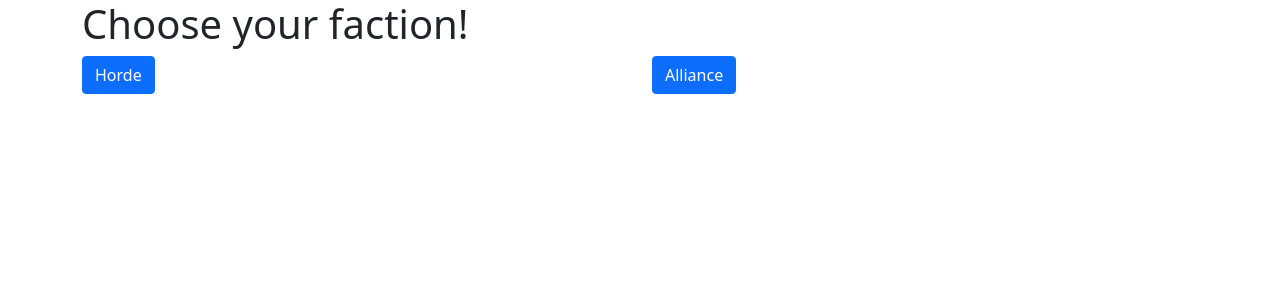
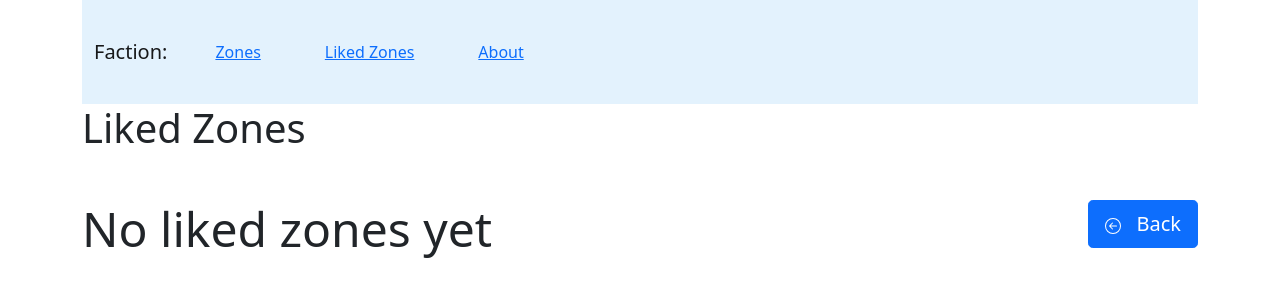
Before and after one commit to skaarj3/wowzones, an Angular app: page /liked in a window 1280 px wide. Shown: the top 300 px of the page. Built offline with nearby package versions, Linux system fonts and the light colour scheme.

Commit message:
Empezamos con faction y luego pasamos a main. AHora toca pasar dato de facción por localStorage

```diff
--- a/src/app/app-routing.module.ts
+++ b/src/app/app-routing.module.ts
@@ -7,11 +7,10 @@ import { FactionComponent } from './components/faction/faction.component';
 import { MainComponent } from './components/main/main.component';
 
 const routes: Routes = [
-  { path: '', component: ZoneListComponent},
+  { path: '', component: FactionComponent},
   { path: 'zone-list', component: ZoneListComponent},
   { path: 'liked', component: LikedComponent},
   { path: 'about', component: AboutComponent},
-  { path : 'faction', component: FactionComponent},
   { path : 'main', component: MainComponent}
 ];
 
--- a/src/app/app.component.html
+++ b/src/app/app.component.html
@@ -1 +1 @@
-<app-faction></app-faction>
+<router-outlet></router-outlet>
--- a/src/app/components/about/about.component.html
+++ b/src/app/components/about/about.component.html
@@ -1,3 +1,4 @@
+<app-nav-bar></app-nav-bar>
 <div class="container">
 
 <p>about works!</p>
--- a/src/app/components/faction/faction.component.ts
+++ b/src/app/components/faction/faction.component.ts
@@ -1,4 +1,4 @@
-import { Component, OnInit } from '@angular/core';
+import { Component, OnInit, Output } from '@angular/core';
 
 
 @Component({
@@ -8,12 +8,15 @@ import { Component, OnInit } from '@angular/core';
 })
 export class FactionComponent implements OnInit {
 
+
   faction: any;
 
   constructor() { }
 
   chooseFaction(faction:any){
-    console.log("Has elegido a " + faction);
+    //console.log("Has elegido a " + faction);
+    this.faction = faction;
+    localStorage.setItem('faction', JSON.stringify(this.faction));
     return this.faction;
   }
 
--- a/src/app/components/liked/liked.component.html
+++ b/src/app/components/liked/liked.component.html
@@ -1,3 +1,4 @@
+<app-nav-bar></app-nav-bar>
 <div class="container">
   <h1>Liked Zones</h1>
 
--- a/src/app/components/main/main.component.html
+++ b/src/app/components/main/main.component.html
@@ -1,2 +1,2 @@
-<app-nav-bar></app-nav-bar>
-<router-outlet></router-outlet>
+<app-nav-bar [faction]=faction></app-nav-bar>
+<app-zone-list></app-zone-list>
--- a/src/app/components/main/main.component.ts
+++ b/src/app/components/main/main.component.ts
@@ -1,4 +1,4 @@
-import { Component, OnInit } from '@angular/core';
+import { Component, Input, OnInit } from '@angular/core';
 import { AppRoutingModule } from 'src/app/app-routing.module';
 
 @Component({
@@ -8,6 +8,8 @@ import { AppRoutingModule } from 'src/app/app-routing.module';
 })
 export class MainComponent implements OnInit {
 
+  @Input() faction:any;
+
   constructor() { }
 
   ngOnInit(): void {
--- a/src/app/components/nav-bar/nav-bar.component.html
+++ b/src/app/components/nav-bar/nav-bar.component.html
@@ -1,7 +1,7 @@
 <div class="container">
   <nav class="navbar navbar-expand-lg navbar-light" style="background-color: #e3f2fd;">
     <div class="container-fluid">
-      <!--<a class="navbar-brand" href="#">Home</a>-->
+      <a class="navbar-brand" href="#">Faction: {{faction}}</a>
       <button class="navbar-toggler" type="button" data-bs-toggle="collapse" data-bs-target="#navbarNav"
         aria-controls="navbarNav" aria-expanded="false" aria-label="Toggle navigation">
         <span class="navbar-toggler-icon"></span>
@@ -9,13 +9,13 @@
       <div class="collapse navbar-collapse" id="navbarNav">
         <ul class="navbar-nav">
           <li class="nav-item">
-            <a [routerLink]='[""]'>Zones</a>
+            <a [routerLink]='["../main"]'>Zones</a>
           </li>
           <li class="nav-item">
-            <a [routerLink]='["liked"]'>Liked Zones</a>
+            <a [routerLink]='["../liked"]'>Liked Zones</a>
           </li>
           <li class="nav-item">
-            <a [routerLink]='["about"]'>About</a>
+            <a [routerLink]='["../about"]'>About</a>
           </li>
         </ul>
       </div>
--- a/src/app/components/nav-bar/nav-bar.component.ts
+++ b/src/app/components/nav-bar/nav-bar.component.ts
@@ -1,4 +1,4 @@
-import { Component, OnInit } from '@angular/core';
+import { Component, Input, OnInit } from '@angular/core';
 
 @Component({
   selector: 'app-nav-bar',
@@ -7,6 +7,7 @@ import { Component, OnInit } from '@angular/core';
 })
 export class NavBarComponent implements OnInit {
 
+  @Input() faction:any;
   constructor() { }
 
   ngOnInit(): void {
```
Also changed, not shown: src/app/components/faction/faction.component.html (line endings or trailing spaces).
